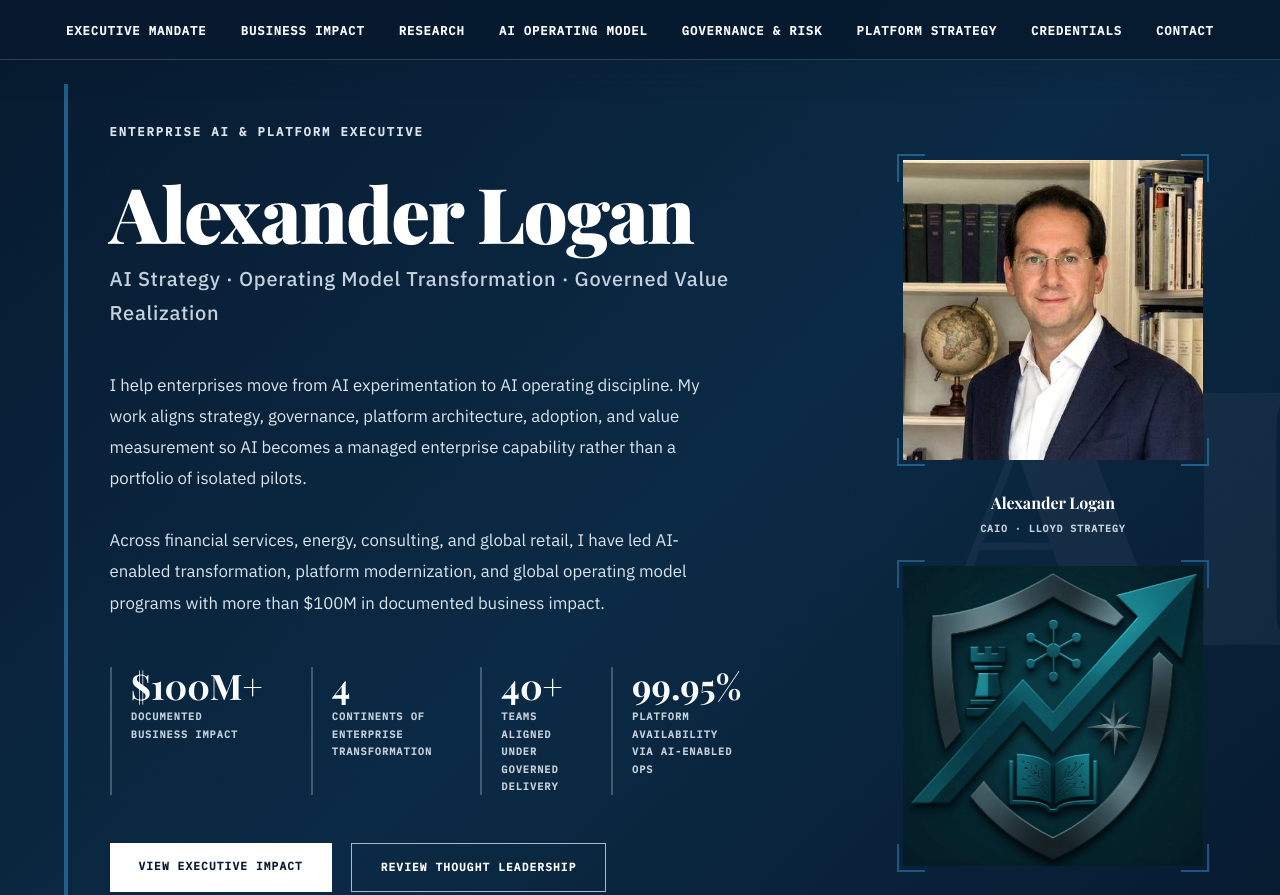
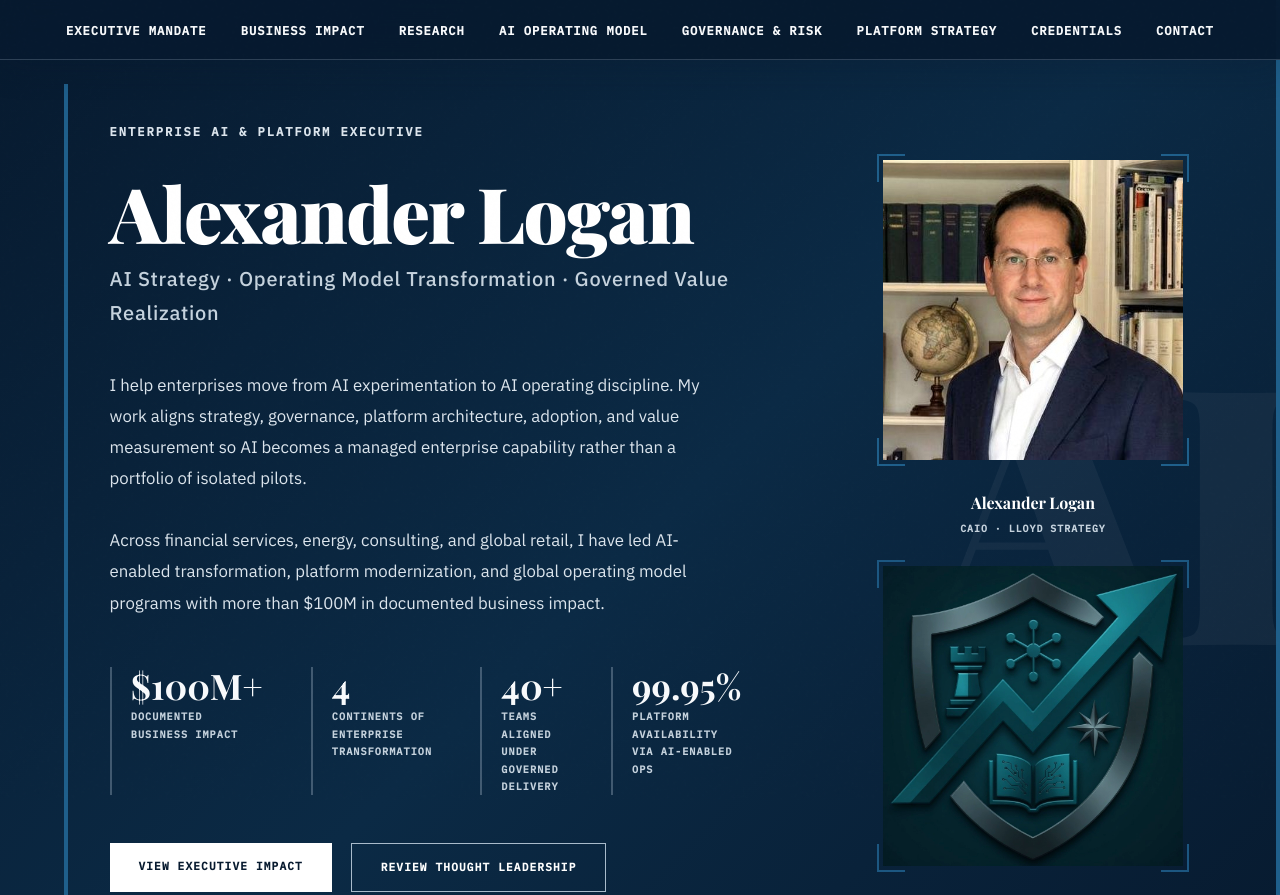
Before and after one commit to alexanderlogan/alexanderlogan.github.io, a plain HTML site: page index.html in a window 1280 px wide. Shown: the top 895 px of the page. Drawn offline with nearby package versions, Linux system fonts and the light colour scheme.

Commit message:
Hero: corner brackets on both images, symmetric blue border, image spacing

```diff
--- a/index.html
+++ b/index.html
@@ -109,6 +109,7 @@
     padding: 5.25rem 4rem 4rem;
     overflow: hidden;
     background: linear-gradient(135deg, #071A2F 0%, #0B2A45 52%, #071A2F 100%);
+    border-right: 4px solid var(--blue);
   }
 
   .hero-content {
@@ -127,6 +128,7 @@
     align-items: center;
     gap: 1.8rem;
     padding-top: 0.75rem;
+    padding-right: 2.5rem;
   }
 
   .hero-photo-frame {
```
